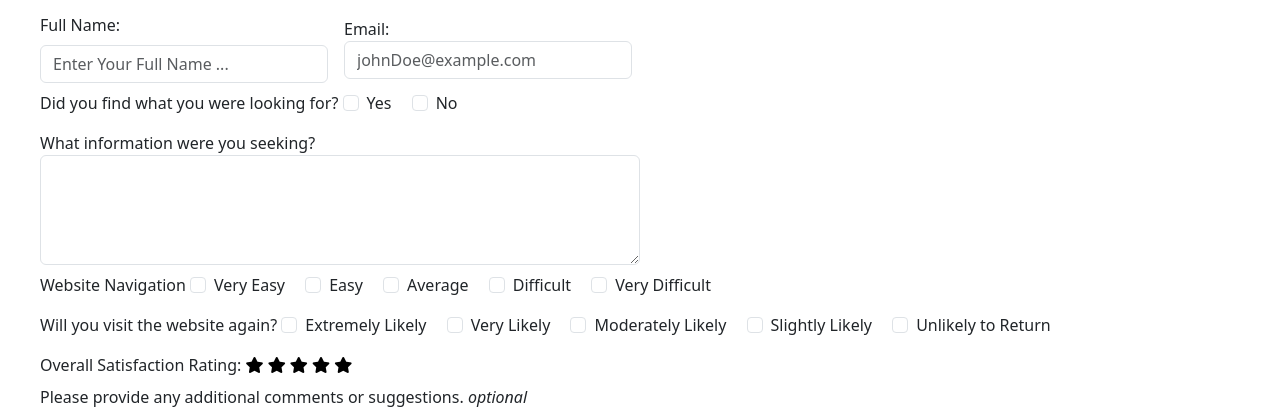
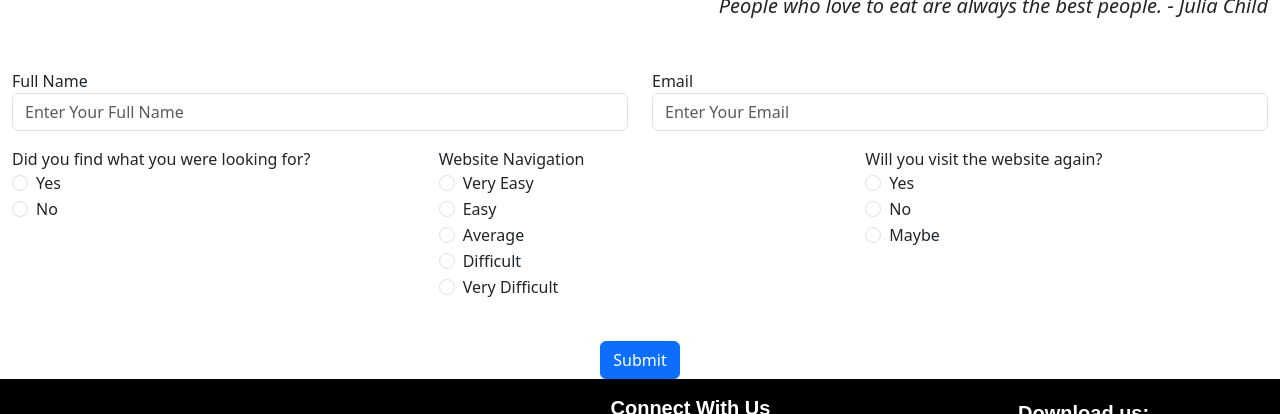
Before and after one commit to Vandhana-Mohan/Food-Hub, a plain HTML site: page feedback.html in a window 1280 px wide. Shown: the part 121-535 px from the top of the page. Drawn offline with nearby package versions, Linux system fonts and the light colour scheme.

Commit message:
edit bootstrap

```diff
--- a/feedback.html
+++ b/feedback.html
@@ -13,107 +13,86 @@
     <script src="./script-Feedback.js" defer></script>
 </head>
 <body>
-    <header class = "p-3 mx-3">
-        <h1 class="">Feedback Form</h1>
-        <blockquote class="blockquote mb-0 p-0 mx-5">
-            <em>People who love to eat are always the best people. <cite>- Julia Child</cite> </em>
+    <div class="container-fluid">
+        <div class="row">
+            <div class="col-12 text-center mt-5">
+                <h1 class="text-primary">Feedback Form</h1>
+                <blockquote class="blockquote mb-0 p-0 mt-3 text-end">
+                    <em style="font-style: italic;">People who love to eat are always the best people. <cite>- Julia Child</cite> </em>
                 </blockquote>
-    </header>
-
-    <main class = "">
-        <form class="row gy-2 gx-3 align-items-center p-3 mx-3">
-            <div class="w-25">
-                <label class = "form-label" for="name"> Full Name:</label>
-                <input class="form-control" type="text" placeholder="Enter Your Full Name ..." id="name" name="name" required>
             </div>
-            <div class="w-25">
-                <label class="form-check-label" for="email">Email:</label>
-                <input class="form-control" type="email" placeholder="johnDoe@example.com" id="email" name="email">
         </div>
-            <div class="col-12">
-                <label class="form-label">Did you find what you were looking for?</label>
-                <div class="form-check form-check-inline">
-                    <input class="form-check-input" type="checkbox" id="find-yes" name="find" value="Yes">
+        <form>
+            <div class="row mt-5">
+                <div class="col-12 col-md-6 mb-3">
+                    <label for="name">Full Name</label>
+                    <input type="text" class="form-control" id="name" name="name" placeholder="Enter Your Full Name" required>
+                </div>
+                <div class="col-12 col-md-6 mb-3">
+                    <label for="email">Email</label>
+                    <input type="email" class="form-control" id="email" name="email" placeholder="Enter Your Email">
+                </div>
+            </div>
+            <div class="row">
+                <div class="col-12 col-md-4 mb-3">
+                    <label>Did you find what you were looking for?</label>
+                    <div class="form-check">
+                        <input class="form-check-input" type="radio" name="find" id="find-yes" value="Yes">
                         <label class="form-check-label" for="find-yes">Yes</label>
                     </div>
-                <div class="form-check form-check-inline">
-                    <input class="form-check-input" type="checkbox" id="find-no" name="find" value="No">
+                    <div class="form-check">
+                        <input class="form-check-input" type="radio" name="find" id="find-no" value="No">
                         <label class="form-check-label" for="find-no">No</label>
                     </div>
                 </div>
-                <div class="col-12">
-                    <label class="form-check-label" for="message">What information were you seeking?</label>
-                    <textarea class="form-control w-50" id="message" name="message" rows="4"></textarea>
+                <div class="col-12 col-md-4 mb-3">
+                    <label>Website Navigation</label>
+                    <div class="form-check">
+                        <input class="form-check-input" type="radio" name="design" id="design-very-easy" value="Very Easy">
+                        <label class="form-check-label" for="design-very-easy">Very Easy</label>
+                    </div>
+                    <div class="form-check">
+                        <input class="form-check-input" type="radio" name="design" id="design-easy" value="Easy">
+                        <label class="form-check-label" for="design-easy">Easy</label>
+                    </div>
+                    <div class="form-check">
+                        <input class="form-check-input" type="radio" name="design" id="design-average" value="Average">
+                        <label class="form-check-label" for="design-average">Average</label>
+                    </div>
+                    <div class="form-check">
+                        <input class="form-check-input" type="radio" name="design" id="design-difficult" value="Difficult">
+                        <label class="form-check-label" for="design-difficult">Difficult</label>
+                    </div>
+                    <div class="form-check">
+                        <input class="form-check-input" type="radio" name="design" id="design-very-difficult" value="Very Difficult">
+                        <label class="form-check-label" for="design-very-difficult">Very Difficult</label>
                     </div>
                 </div>
-
-            <div class="col-12">
-                <label class="form-label">Website Navigation</label>
-                <div class="form-check form-check-inline">
-                    <input class="form-check-input" type="checkbox" id="design__very__easy" name="design" value="Very Easy">
-                    <label class="form-check-label" for="design__very__easy">Very Easy</label>
+                <div class="col-12 col-md-4 mb-3">
+                        <label>Will you visit the website again?</label>
+                    <div class="form-check">
+                        <input class="form-check-input" type="radio" name="visit" id="visit-yes" value="Yes">
+                        <label class="form-check-label" for="visit-yes">Yes</label>
                     </div>
-                <div class="form-check form-check-inline">
-                    <input class="form-check-input" type="checkbox" id="design__easy" name="design" value="Easy">
-                    <label class="form-check-label" for="design__easy">Easy</label>
+                    <div class="form-check">
+                        <input class="form-check-input" type="radio" name="visit" id="visit-no" value="No">
+                        <label class="form-check-label" for="visit-no">No</label>
                     </div>
-                <div class="form-check form-check-inline">
-                    <input class="form-check-input" type="checkbox" id="design__average" name="design" value="Average">
-                    <label class="form-check-label" for="design__average">Average</label>
-                </div>
-                <div class="form-check form-check-inline">
-                    <input class="form-check-input" type="checkbox" id="design__difficult" name="design" value="Difficult">
-                    <label class="form-check-label" for="design__difficult">Difficult</label>
-                </div>
-                <div class="form-check form-check-inline">
-                    <input class="form-check-input" type="checkbox" id="design__very__difficult" name="design" value="Very Difficult">
-                    <label class="form-check-label" for="design__very__difficult">Very Difficult</label>
-                </div>
-            </div>
-            <div class="col-12">
-                <label class="form-label">Will you visit the website again?</label>
-                <div class="form-check form-check-inline">
-                    <input class="form-check-input" type="checkbox" id="extremely__likely" name="extremely__likely" value="Extremely Likely">
-                    <label class="form-check-label" for="extremely__likely">Extremely Likely</label>
-                </div>
-                <div class="form-check form-check-inline">
-                    <input class="form-check-input" type="checkbox" id="very__likely" name="very__likely" value="Very Likely">
-                    <label class="form-check-label" for="very__Likely">Very Likely</label>
-                </div>
-                <div class="form-check form-check-inline">
-                    <input class="form-check-input" type="checkbox" id="moderately__likely" name="moderately__likely" value="Moderately Likely">
-                    <label class="form-check-label" for="moderately__likely">Moderately Likely</label>
-                </div>
-                <div class="form-check form-check-inline">
-                    <input class="form-check-input" type="checkbox" id="slightly__likely" name="slightly__likely" value="Slightly Likely">
-                    <label class="form-check-label" for="slightly__likely">Slightly Likely</label>
-                </div>
-                <div class="form-check form-check-inline">
-                    <input class="form-check-input" type="checkbox" id="unlikely__return" name="unlikely__return" value="Unlikely to Return">
-                    <label class="form-check-label" for="unlikely__return">Unlikely to Return</label>
+                    <div class="form-check">
+                        <input class="form-check-input" type="radio" name="visit" id="visit-maybe" value="Maybe">
+                        <label class="form-check-label" for="visit-maybe">Maybe</label>
                     </div>
                 </div>
         </div>
+                <div class="row">
+                    <div class="col-12 text-center mt-4">
+                        <button type="submit" class="btn btn-primary">Submit</button>
+                    </div>
+                </div>
+        </form>
 
-            <div id="star-rating mb-3">
-                <label> Overall Satisfaction Rating: </label>
-                <i class="fas fa-star" onmouseover="changeStar(this)" onmouseout="resetStar(this)" onclick="selectStar(this)"></i>
-                <i class="fas fa-star" onmouseover="changeStar(this)" onmouseout="resetStar(this)" onclick="selectStar(this)"></i>
-                <i class="fas fa-star" onmouseover="changeStar(this)" onmouseout="resetStar(this)" onclick="selectStar(this)"></i>
-                <i class="fas fa-star" onmouseover="changeStar(this)" onmouseout="resetStar(this)" onclick="selectStar(this)"></i>
-                <i class="fas fa-star" onmouseover="changeStar(this)" onmouseout="resetStar(this)" onclick="selectStar(this)"></i>
     </div>
 
-            <input type="hidden" id="rating" name="rating" value="0">
-            <label class="form-check-label" for="message">Please provide any additional comments or suggestions. <em> optional </em></label>
-            <textarea class="form-control w-50" id="message" name="message" rows="4" cols="50" placeholder="Additional Comments"></textarea>
-
-            <h3 class = "">We appreciate your feedback!</h3>
-            <div class="col-12">
-                <button type="submit" class="btn btn-primary">Submit Feedback</button>
-            </div>
-        </form>
-    </main>
     <footer class="foodHub__footer" role="contentinfo">
         <nav class="foodHub__footer__nav">
             <ul class="foodHub__footer__nav__list">
--- a/script.js
+++ b/script.js
@@ -2,8 +2,8 @@ const searchForm = document.querySelector(".foodHub__search__form");
 const searchResultDiv = document.querySelector(".foodHub__search__result");
 const container = document.querySelector(".foodHub__container");
 let searchQuery = "";
-//const APP_ID = "4486cb7f";
-//const APP_key = "07ca8aa9c321a1980cc6b75d4326acb8";
+const APP_ID = "4486cb7f";
+const APP_key = "07ca8aa9c321a1980cc6b75d4326acb8";
 
 searchForm.addEventListener("submit", (event) => {
   event.preventDefault();
```
Also changed, not shown: index.html (+10 -1 lines), try.html (added, +3 -0 lines). Lines whose indentation alone changed are shown as unchanged.
